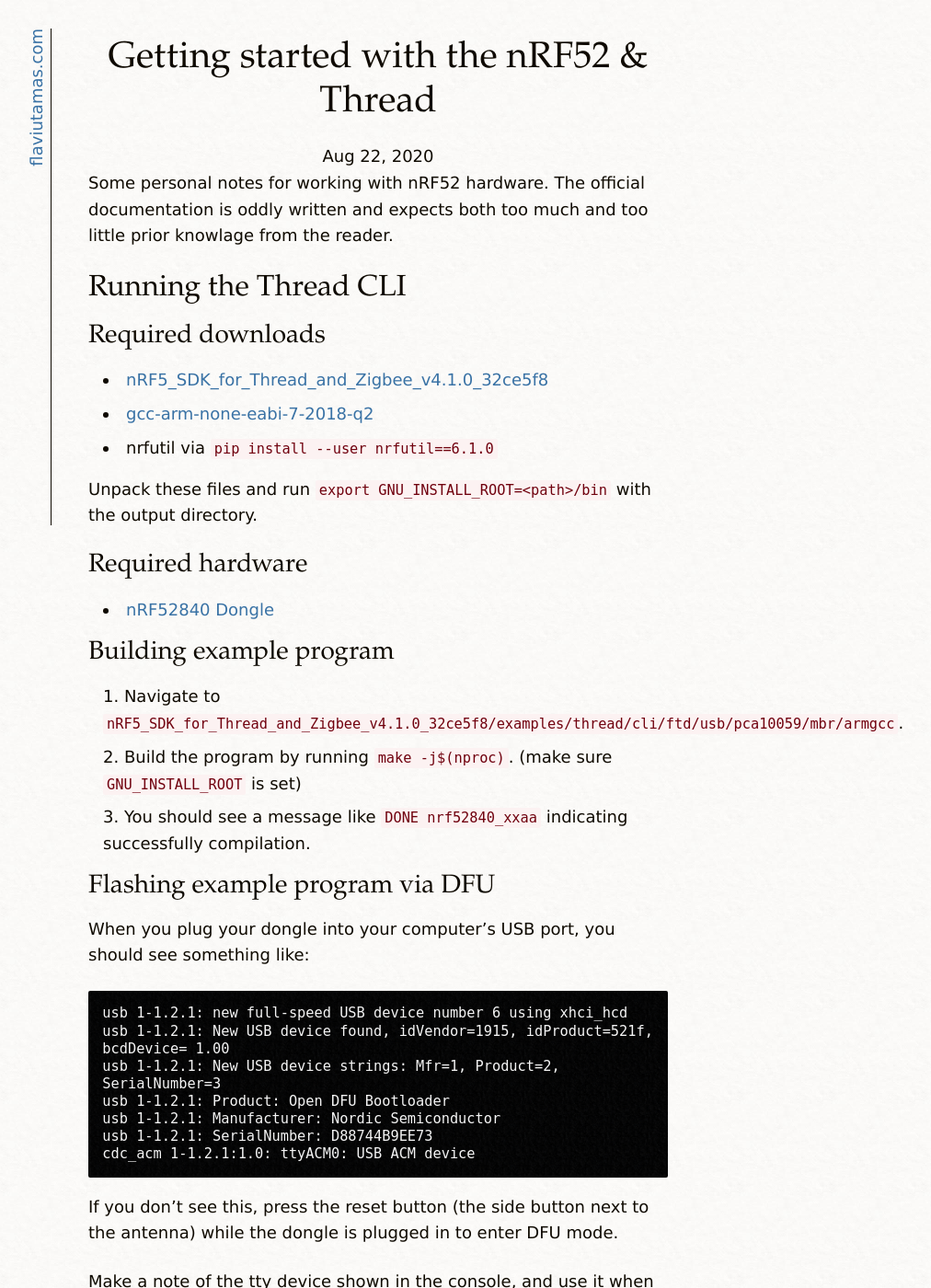
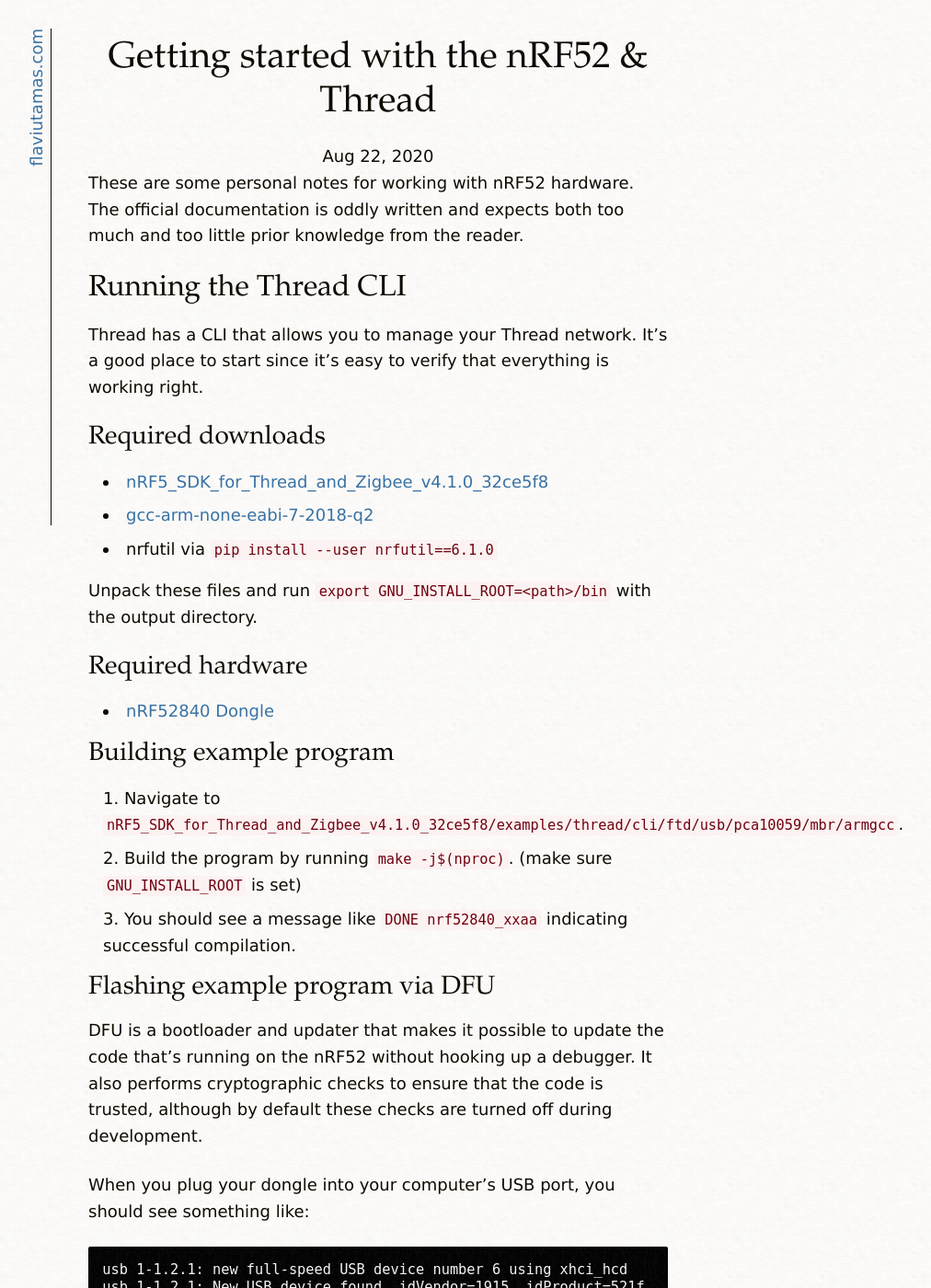
Before and after one commit to flaviut/flaviut.github.io, a Jekyll site: the page built from _posts/2020-08-22-notes-getting-started-nrf52-thread.md, in a window 1280 px wide and 1400 px high. Shown: the whole window at 92% size, without its empty margins (229-1241 px from the left). Built offline with Jekyll 4.4.1, drawn with Linux system fonts in a browser that asks for light colours.

Commit message:
Improve wording

```diff
--- a/_posts/2020-08-22-notes-getting-started-nrf52-thread.md
+++ b/_posts/2020-08-22-notes-getting-started-nrf52-thread.md
@@ -4,11 +4,14 @@
 title: "Getting started with the nRF52 & Thread"
 ---
 
-Some personal notes for working with nRF52 hardware. The official documentation
-is oddly written and expects both too much and too little prior knowlage from
-the reader.
+These are some personal notes for working with nRF52 hardware. The official
+documentation is oddly written and expects both too much and too little prior
+knowledge from the reader.
 
 ## Running the Thread CLI
+
+Thread has a CLI that allows you to manage your Thread network. It's a good
+place to start since it's easy to verify that everything is working right.
 
 ### Required downloads
 
@@ -27,9 +30,14 @@
 
 1. Navigate to `nRF5_SDK_for_Thread_and_Zigbee_v4.1.0_32ce5f8/examples/thread/cli/ftd/usb/pca10059/mbr/armgcc`.
 2. Build the program by running `make -j$(nproc)`. (make sure `GNU_INSTALL_ROOT` is set)
-3. You should see a message like `DONE nrf52840_xxaa` indicating successfully compilation.
+3. You should see a message like `DONE nrf52840_xxaa` indicating successful compilation.
 
 ### Flashing example program via DFU
+
+DFU is a bootloader and updater that makes it possible to update the code
+that's running on the nRF52 without hooking up a debugger. It also performs
+cryptographic checks to ensure that the code is trusted, although by default
+these checks are turned off during development.
 
 When you plug your dongle into your computer's USB port, you should see
 something like:
```
Also changed, not shown: other parts of _posts/2020-08-22-notes-getting-started-nrf52-thread.md (+1 -1 lines).
